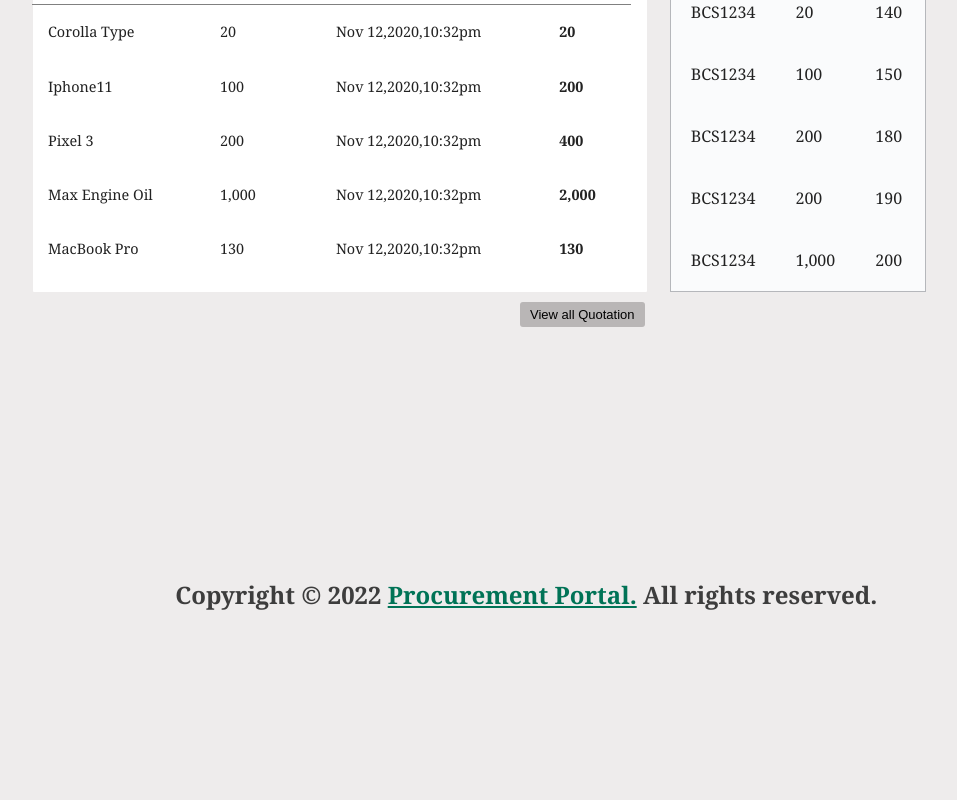
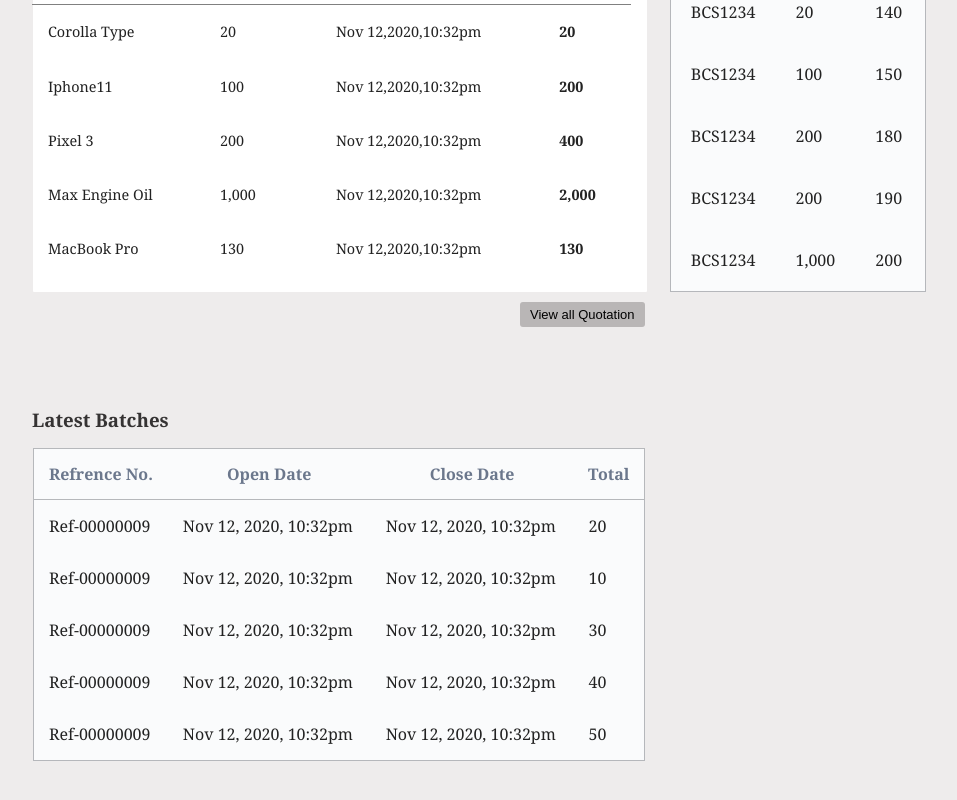
Before and after one commit to Jay-edison/stock-project, a React (Create React App) app in the folder stock-inventory/: page / in a window 1280 px wide. Shown: the part 988-1788 px from the top of the page, without its empty margins (249-1206 px from the left). Before the commit the page ends 1620 px from the top, so only its background shows below. Built offline with nearby package versions, Linux system fonts and the light colour scheme.

Commit message:
home-fixes

```diff
--- a/stock-inventory/src/App.css
+++ b/stock-inventory/src/App.css
@@ -412,6 +412,7 @@ span {
 
 .order-batches {
   padding: 0 10%;
+  /* width: 100%; */
   margin-top: 7.1rem;
   padding-left: 0.7rem;
   /* margin: 40px 10rem; */
@@ -428,23 +429,79 @@ span {
 
 .order-batch-table thead  tr {
   border: 1px solid #b6b8bb;
-  /* padding: 20px; */
-}
-
+  padding: 20px;
+
+}
 
 .order-batch-table thead  tr th{
   font-size: 1rem;
   color: #6B778C;
   font-weight: 600;
   padding: 14px;
-}
-
+
+}
 
 .order-batch-table tbody tr td {
   font-size: 1rem;
-  /* padding-left: 2.5rem; */
+  /* padding-left: 3.5rem; */
   padding: 20px;
 }
+
+.latest-batches {
+  display: grid;
+  margin-top: 3.8rem;
+  /* position: relative; */
+  width: 50%;
+  /* padding-right: 0.75rem; */
+  /* padding-left: 0.75rem; */
+  /* flex: 0 0 50%; */
+  /* width: 100%; */
+  padding: 0 2%;
+  /* width: 100%; */
+  /* margin-top: 4.1rem; */
+  padding-left: 0rem;
+  /* margin: 40px 10rem; */
+  /* white-space: nowrap; */
+}
+
+.batches-header {
+  padding: 1rem;
+  color: rgb(53, 51, 51);
+  margin-left: -17px;
+  /* padding-top: 2rem; */
+  /* margin-top: -1rem; */
+}
+
+.latest-table {
+  border: 1px solid #b5b7bb;
+  border-radius: 3px;
+  /* width: 100%; */
+  border-collapse: collapse;
+  background-color: #FAFBFC;
+
+}
+
+.latest-table thead  tr {
+  border: 1px solid #b6b8bb;
+  padding: 20px;
+   white-space: nowrap;
+
+}
+
+.latest-table thead  tr th{
+  font-size: 1rem;
+  color: #6B778C;
+  font-weight: 600;
+  padding: 14px;
+
+}
+
+.latest-table tbody tr td {
+  font-size: 1rem;
+  /* padding-left: 3.5px; */
+  padding: 15px;
+}
+
 
 .transfer-grids {
   margin-top: 20px;
--- a/stock-inventory/src/pages/home.js
+++ b/stock-inventory/src/pages/home.js
@@ -338,16 +338,61 @@ const Home = () => {
             </tbody>
           </table>
         </div>
-
-        <div>
-          <table>
-
-          </table>
-
+      </div>
+      <div className="latest-batches">
+        <div className="batches-header">
+          <h3>Latest Batches</h3>
         </div>
-
-
-
+        <table className="latest-table">
+          <thead>
+            <tr>
+              <th>Refrence No.</th>
+              <th>Open Date</th>
+              <th>Close Date</th>
+              <th>Total</th>
+            </tr>
+          </thead>
+          <tbody>
+            <tr>
+              <td>Ref-00000009</td>
+              <td>Nov 12, 2020, 10:32pm</td>
+              <td>Nov 12, 2020, 10:32pm</td>
+              <td>20</td>
+            </tr>
+          </tbody>
+          <tbody>
+            <tr>
+              <td>Ref-00000009</td>
+              <td>Nov 12, 2020, 10:32pm</td>
+              <td>Nov 12, 2020, 10:32pm</td>
+              <td>10</td>
+            </tr>
+          </tbody>
+          <tbody>
+            <tr>
+              <td>Ref-00000009</td>
+              <td>Nov 12, 2020, 10:32pm</td>
+              <td>Nov 12, 2020, 10:32pm</td>
+              <td>30</td>
+            </tr>
+          </tbody>
+          <tbody>
+            <tr>
+              <td>Ref-00000009</td>
+              <td>Nov 12, 2020, 10:32pm</td>
+              <td>Nov 12, 2020, 10:32pm</td>
+              <td>40</td>
+            </tr>
+          </tbody>
+          <tbody>
+            <tr>
+              <td>Ref-00000009</td>
+              <td>Nov 12, 2020, 10:32pm</td>
+              <td>Nov 12, 2020, 10:32pm</td>
+              <td>50</td>
+            </tr>
+          </tbody>
+        </table>
       </div>
 
 
```
